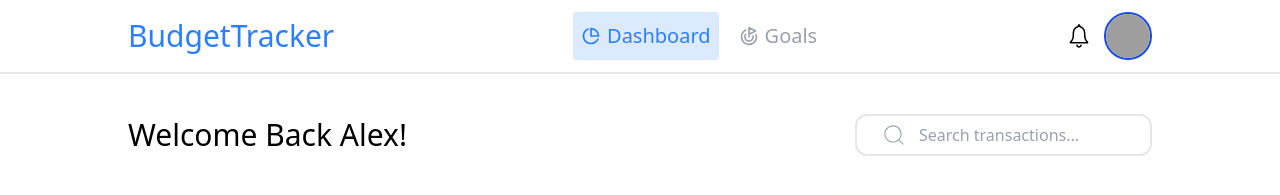
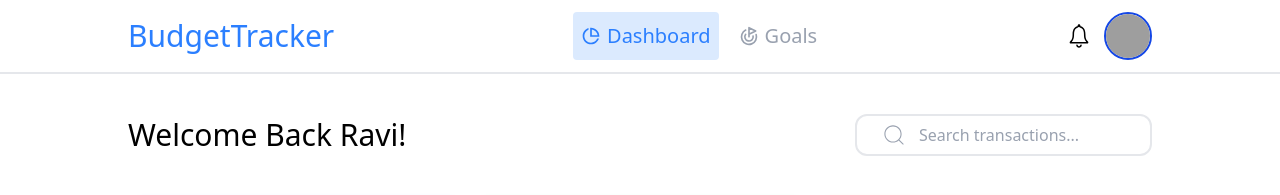
Before and after one commit to ravikhokhar23/budget-tracker, a React app: page / in a window 1280 px wide. Shown: the top 195 px of the page. Built offline with nearby package versions, Linux system fonts and the light colour scheme; grey boxes are pictures that could not be loaded; the HTML template or start-up script is replaced by a standard one.

Commit message:
Updated name

```diff
--- a/src/components/content/Welcome.jsx
+++ b/src/components/content/Welcome.jsx
@@ -3,7 +3,7 @@ import { CiSearch } from "react-icons/ci";
 const Welcome = () => {
   return (
     <div className="flex py-10 justify-between  items-center">
-      <h1 className="text-3xl font-medium ">Welcome Back Alex!</h1>
+      <h1 className="text-3xl font-medium ">Welcome Back Ravi!</h1>
       <div className="flex py-1.5 rounded-xl border-2 items-center self-stretch border-gray-200">
         <CiSearch size={26} className="text-gray-400 ml-6" />
         <input
```
